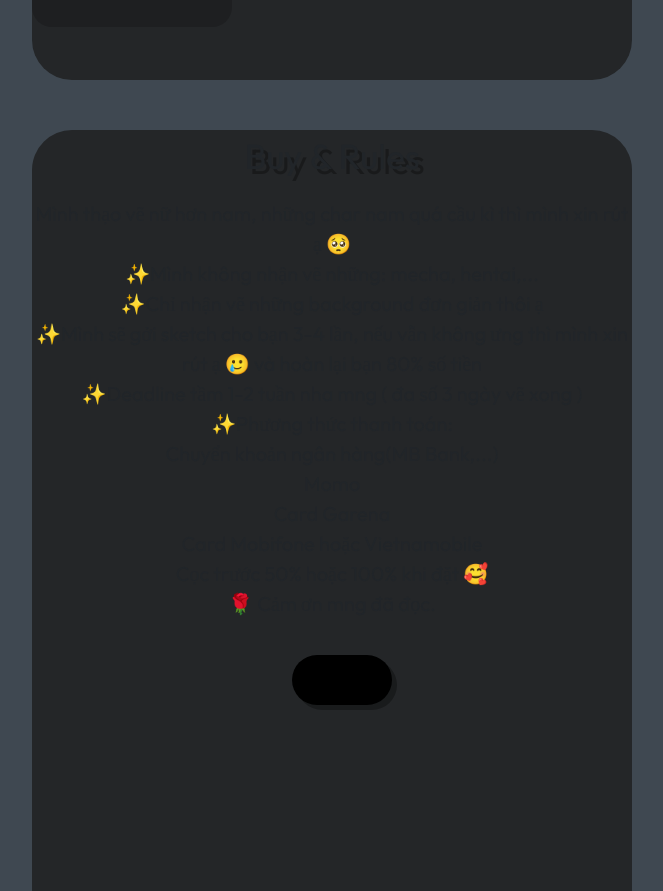
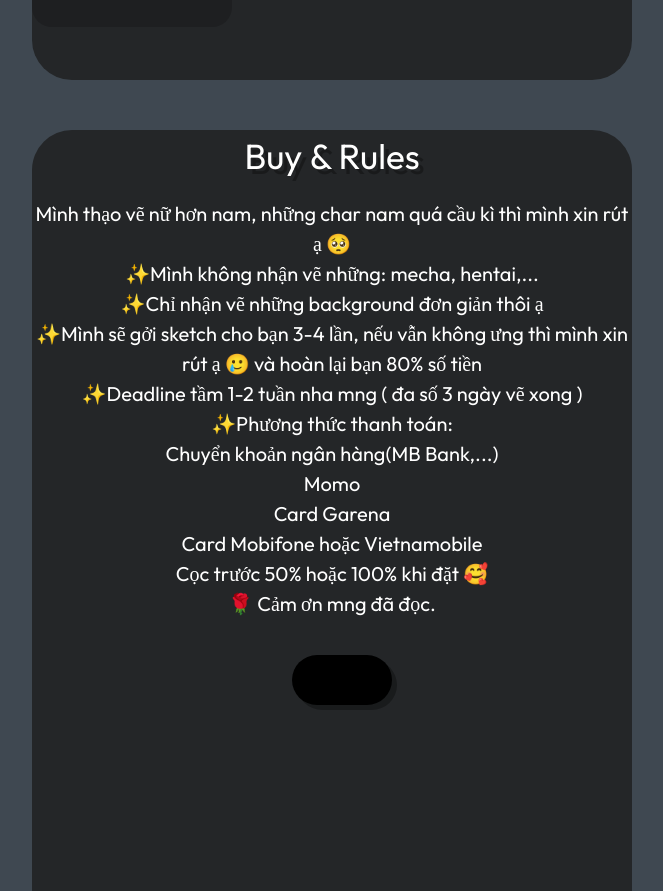
Before and after one commit to phamthong253/hanyonn-commission, a plain HTML site: page index.html in a window 1280 px wide. Shown: the part 2380-3271 px from the top of the page, without its empty margins (308-971 px from the left). Drawn offline with nearby package versions, Linux system fonts and the light colour scheme.

Commit message:
Update index.html

```diff
--- a/index.html
+++ b/index.html
@@ -5,7 +5,7 @@
     <meta http-equiv="X-UA-Compatible" content="IE=edge">
     <meta name="viewport" content="width=device-width, initial-scale=1.0">
     <link type=”text/css” rel=”stylesheet” href=”css/font-awesome.min.css” />
-    <title>Document</title>
+    <title>Hanyonn </title>
     <link rel="stylesheet" href="https://cdn.jsdelivr.net/npm/bootstrap@5.0.2/dist/css/bootstrap.min.css">
     <link rel="stylesheet" href="https://cdn.jsdelivr.net/npm/bootstrap-icons@1.5.0/font/bootstrap-icons.css">
     <script language="javascript" src="./main.js"></script>
@@ -74,8 +74,8 @@
 <!-- avatar -->
 <div class="avatar3">
     <div id="buy"></div>
-    <p style="font-size:35px;text-shadow:5px 5px rgba(0,0,0,.30);">Buy & Rules</p>
-    <p style="float:left;font-size:20px">Mình thạo vẽ nữ hơn nam, những char nam quá cầu kì thì mình xin rút ạ 🥺<br>
+    <p style="color:white;font-size:35px;text-shadow:5px 5px rgba(0,0,0,.30);">Buy & Rules</p>
+    <p style="color:white;float:left;font-size:20px">Mình thạo vẽ nữ hơn nam, những char nam quá cầu kì thì mình xin rút ạ 🥺<br>
         ✨Mình không nhận vẽ những: mecha, hentai,...<br>
         ✨Chỉ nhận vẽ những background đơn giản thôi ạ<br>
         ✨Mình sẽ gởi sketch cho bạn 3-4 lần, nếu vẫn không ưng thì mình xin rút ạ 🥲 và hoàn lại bạn 80% số tiền<br>
```
